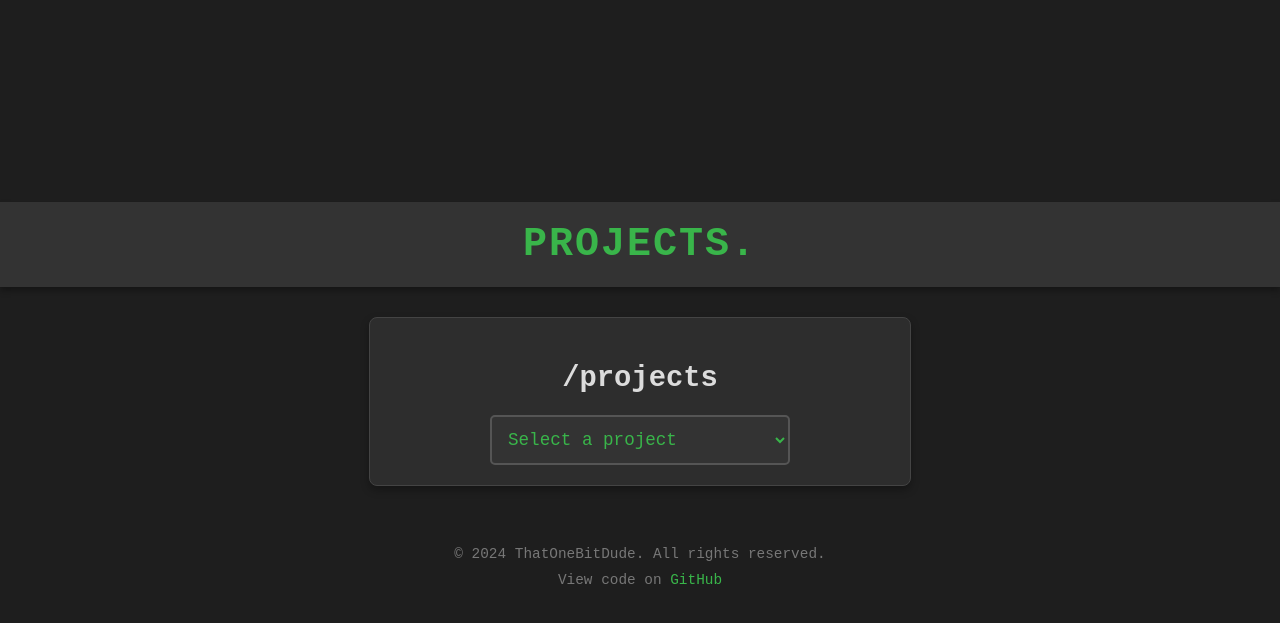
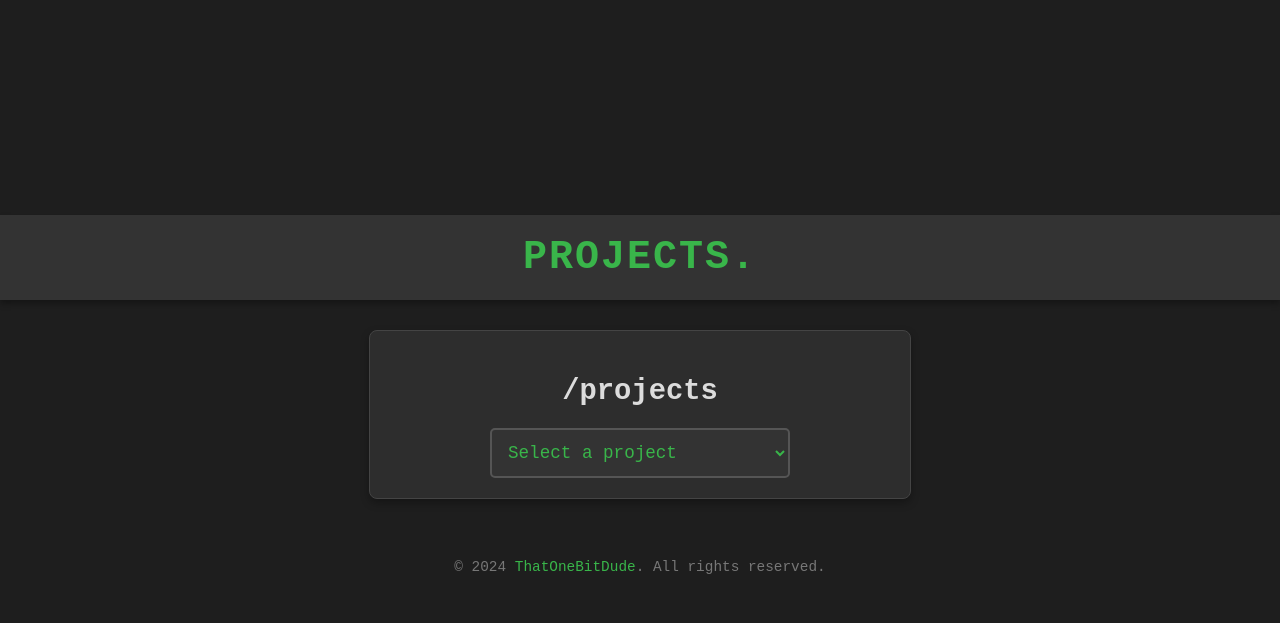
Before and after one commit to TheOnlyBitDude/Web, a Flask app: page /projects in a window 1280 px wide. Shown: the top 623 px of the page. Run offline with Flask 3, Linux system fonts and the light colour scheme.

Commit message:
Update projects.html

```diff
--- a/templates/projects.html
+++ b/templates/projects.html
@@ -121,8 +121,7 @@
     </div>
 
     <footer>
-        <p>&copy; 2024 ThatOneBitDude. All rights reserved.</p>
-        <p>View code on <a href="https://github.com/ThatOneBitDude" target="_blank">GitHub</a></p>
+        <p>&copy; 2024 <a href="https://github.com/ThatOneBitDude" target="_blank">ThatOneBitDude</a>. All rights reserved.</p>
     </footer>
 
     <script>
```
